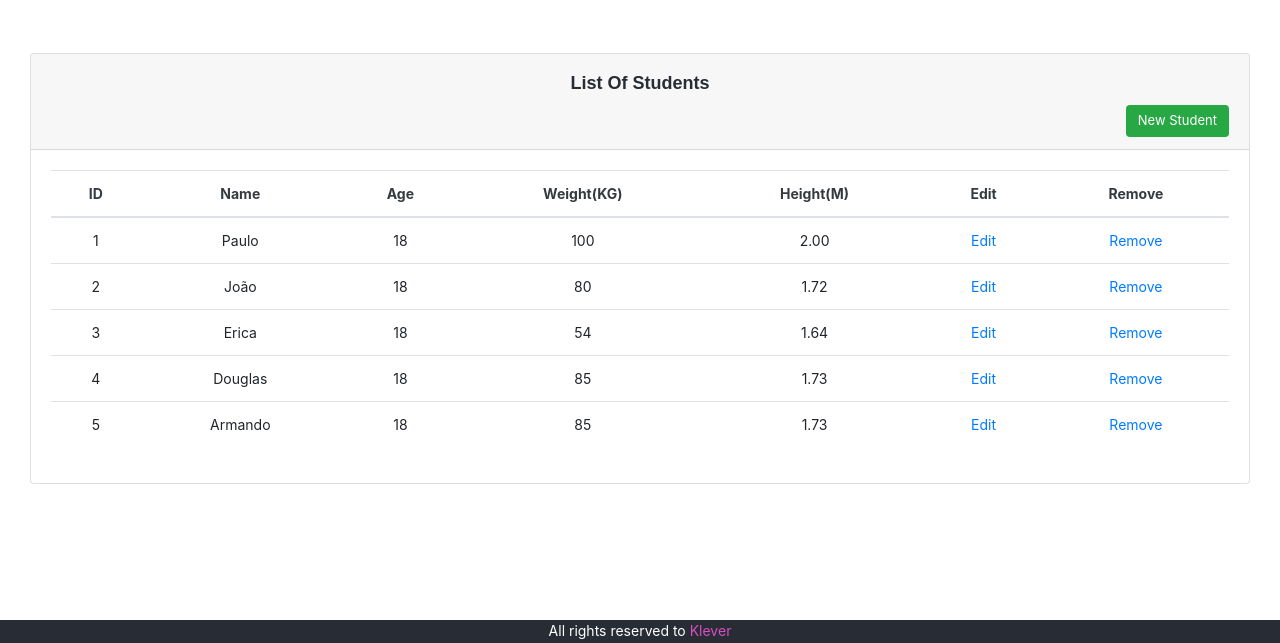
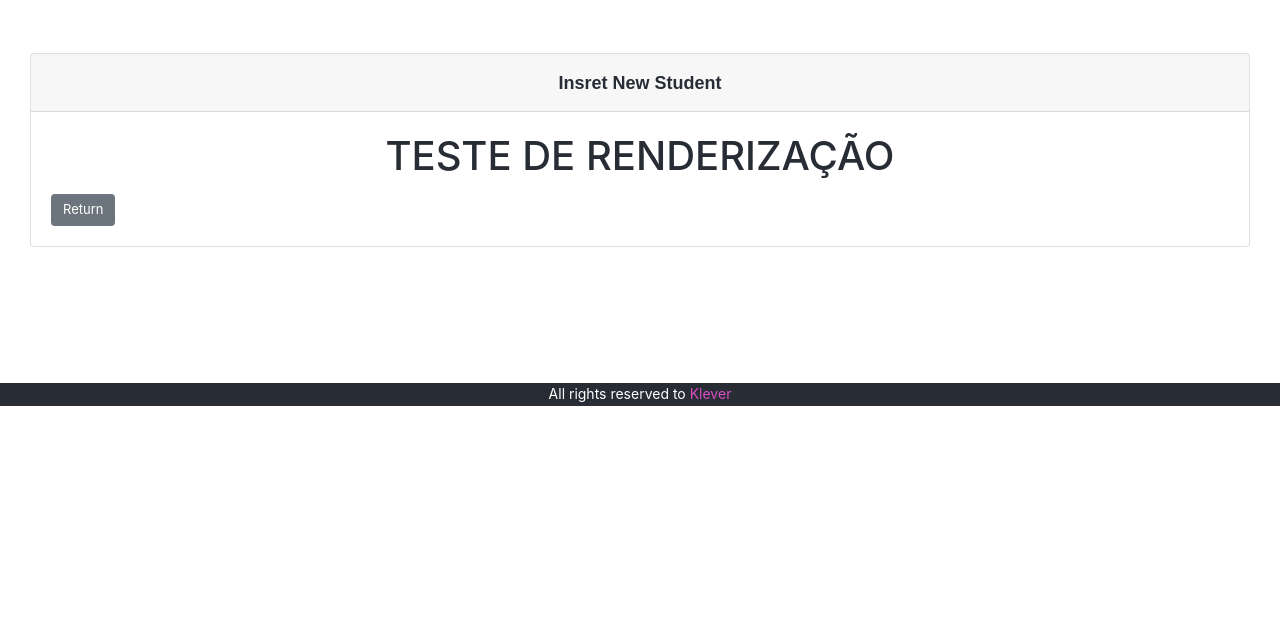
Before and after one commit to OtavioAugustto/chalangeKlever, a React app in the folder challenge-crud/: page /new-student in a window 1280 px wide. Shown: the part 157-800 px from the top of the page. Built offline with nearby package versions, Linux system fonts and the light colour scheme.

Commit message:
Create NewStudent and EditStudent component and define routes whit React-routes-dom

```diff
--- a/challenge-crud/package.json
+++ b/challenge-crud/package.json
@@ -6,10 +6,12 @@
     "@testing-library/jest-dom": "^5.12.0",
     "@testing-library/react": "^11.2.6",
     "@testing-library/user-event": "^12.8.3",
+    "@types/react-router-dom": "^5.1.7",
     "react": "^17.0.2",
     "react-dom": "^17.0.2",
     "react-icons": "^4.2.0",
     "react-native-vector-icons": "^8.1.0",
+    "react-router-dom": "^5.2.0",
     "react-scripts": "4.0.3",
     "web-vitals": "^1.1.2"
   },
--- a/challenge-crud/src/assets/css/App.css
+++ b/challenge-crud/src/assets/css/App.css
@@ -76,3 +76,53 @@
     transform: rotate(360deg);
   }
 }
+
+
+
+.title-table{
+  font-family:Arial, Helvetica, sans-serif;
+  font-weight:bold;
+  font-size:calc(10px + 1vmin);
+  margin: 0.4em 0em 0.2em 0em;
+}
+
+.pull-right{
+  float: right;
+}
+
+.pull-left{
+  float: left;
+}
+
+
+/* buttons */
+
+.bt-add{
+  margin: 0.5em 0em 0em 0em;
+  border: 0;
+  outline: none;
+  font-size: small;
+  box-shadow: none;
+}
+
+.bt-back{
+  margin: 0.5em 0em 0em 0em;
+  border: 0;
+  outline: none;
+  font-size: small;
+  box-shadow: none;
+}
+
+.bt-edit{
+  border: 0;
+  outline: none;
+  font-size: small;
+  box-shadow: none;
+}
+
+.bt-remove{
+  border: 0;
+  outline: none;
+  font-size: small;
+  box-shadow: none;
+}
--- a/challenge-crud/src/assets/css/ListStudents.css
+++ /dev/null
@@ -1,20 +0,0 @@
-
-
-.title-table{
-    font-family:Arial, Helvetica, sans-serif;
-    font-weight:bold;
-    font-size:calc(10px + 1vmin);
-    margin: 0.4em 0em 0.2em 0em;
-}
-
-.pull-right{
-    float: right;
-}
-
-#bt-add{
-    margin: 0.5em 0em 0em 0em;
-    border: 0;
-    outline: none;
-    font-size: small;
-    box-shadow: none;
-}
--- a/challenge-crud/src/components/list-students/ListStudents.js
+++ b/challenge-crud/src/components/list-students/ListStudents.js
@@ -1,19 +1,19 @@
-import '../../assets/css/ListStudents.css';
+import '../../assets/css/App.css';
 
 
 function ListStudents() {
   return (
-    <div class="container-fluid">
-      <div class="col-md-12">
-        <div class="card">
-            <div class="card-header">
-            <h2 class="title-table">List Of Students</h2>
-            <button id="bt-add" type="button" class="btn btn-success pull-right">New Student</button>
+    <div className="container-fluid">
+      <div className="col-md-12">
+        <div className="card">
+            <div className="card-header">
+            <h2 className="title-table">List Of Students</h2>
+            <a class="btn btn-success btn-round pull-right bt-add" href="/new-student">New Student</a>
         </div>
-              <div class="card-body">
-                <div class="table-responsive">
-                  <table class="table">
-                      <thead class="text-dark">
+              <div className="card-body">
+                <div className="table-responsive">
+                  <table className="table">
+                      <thead className="text-dark">
                         <tr>
                           <th>ID</th>
                           <th>Name</th>
@@ -25,72 +25,82 @@ function ListStudents() {
                         </tr>
                       </thead>
                       <tbody id="">
-                        <tr class="paciente">
+                        <tr>
                           <td name="id">1</td>
                           <td name="name">Paulo</td>
                           <td name="age">18</td>
                           <td name="weight">100</td>
                           <td name="height">2.00</td>
                           <td name="edit">
-                            <a href="#">Edit</a>
+                          <a class="btn btn-info btn-round bt-edit"
+                          href="/edit-student">Edit</a>
                           </td>
                           <td name="remove">
-                            <a href="#">Remove</a>
+                          <a class="btn btn-danger btn-round bt-remove"
+                          href="#">Remove</a>
                           </td>
                         </tr>
 
-                        <tr class="paciente">
+                        <tr>
                           <td name="id">2</td>
                           <td name="name">João</td>
                           <td name="age">18</td>
                           <td name="weight">80</td>
                           <td name="height">1.72</td>
                           <td name="edit">
-                            <a href="#">Edit</a>
+                          <a class="btn btn-info btn-round bt-edit"
+                          href="/edit-student">Edit</a>
                           </td>
                           <td name="remove">
-                            <a href="#">Remove</a>
+                          <a class="btn btn-danger btn-round bt-remove"
+                          href="#">Remove</a>
                           </td>
                         </tr>
 
-                        <tr class="paciente">
+                        <tr>
                           <td name="id">3</td>
                           <td name="name">Erica</td>
                           <td name="age">18</td>
-                          <td class="weight">54</td>
-                          <td class="height">1.64</td>
+                          <td name="weight">54</td>
+                          <td name="height">1.64</td>
                           <td name="edit">
-                            <a href="#">Edit</a>
+                          <a class="btn btn-info btn-round bt-edit"
+                          href="/edit-student">Edit</a>
                           </td>
                           <td name="remove">
-                            <a href="#">Remove</a>
+                          <a class="btn btn-danger btn-round bt-remove"
+                          href="#">Remove</a>
                           </td>
                         </tr>
 
-                        <tr class="paciente">
+                        <tr>
                           <td name="id">4</td>
                           <td name="name">Douglas</td>
                           <td name="age">18</td>
-                          <td class="weight">85</td>
-                          <td class="height">1.73</td>
+                          <td name="weight">85</td>
+                          <td name="height">1.73</td>
                           <td name="edit">
-                            <a href="#">Edit</a>
+                          <a class="btn btn-info btn-round bt-edit"
+                          href="/edit-student">Edit</a>
                           </td>
                           <td name="remove">
-                            <a href="#">Remove</a>
+                          <a class="btn btn-danger btn-round bt-remove"
+                          href="#">Remove</a>
                           </td>
                         </tr>
-                        <tr class="paciente">
+                        <tr>
                           <td name="id">5</td>
                           <td name="name">Armando</td>
                           <td name="age">18</td>
-                          <td class="weight">85</td>
-                          <td class="height">1.73</td>
+                          <td name="weight">85</td>
+                          <td name="height">1.73</td>
                           <td name="edit">
-                            <a href="#">Edit</a>
+                          <a class="btn btn-info btn-round bt-edit"
+                          href="/edit-student">Edit</a>
                           </td>
                           <td name="remove">
-                            <a href="#">Remove</a>
+                          <a class="btn btn-danger btn-round bt-remove"
+                          href="#">Remove</a>
                           </td>
                         </tr>
                       </tbody>
--- a/challenge-crud/src/index.js
+++ b/challenge-crud/src/index.js
@@ -4,10 +4,9 @@ import '../src/assets/css/index.css';
 import App from './views/App';
 import reportWebVitals from './reportWebVitals';
 
-
 ReactDOM.render(
   <React.StrictMode>
-    <App />
+      <App />
   </React.StrictMode>,
   document.getElementById('root')
 );
--- a/challenge-crud/src/views/App.js
+++ b/challenge-crud/src/views/App.js
@@ -1,21 +1,45 @@
 import '../assets/css/App.css';
+
+import TopBar from '../components/topbar/TopBar';
 import ListStudents from '../components/list-students/ListStudents';
-import TopBar from '../components/topbar/TopBar';
 import Footer from '../components/footer/Footer';
+import NewStudent from './new-student/NewStudent';
+import EditStudent from './edit-student/EditStudent';
+
+
+import {BrowserRouter as Router, Route, Switch} from 'react-router-dom';
+
 
 function App() {
+
   return (
+    <Router>
+      <Switch>
         <div className="App">
             <header className="App-header">
               <TopBar></TopBar>
             </header>
+            <Route exact path="/">
               <div className="App-content">
                 <ListStudents></ListStudents>
               </div>
+            </Route>
+            <Route exact path="/new-student">
+              <div className="App-content">
+                <NewStudent></NewStudent>
+              </div>
+            </Route>
+            <Route exact path="/edit-student">
+              <div className="App-content">
+                <EditStudent></EditStudent>
+              </div>
+            </Route>
             <div className="App-footer">
               <Footer></Footer>
             </div>
         </div>
+      </Switch>
+    </Router>
   );
 }
 
--- /dev/null
+++ b/challenge-crud/src/views/edit-student/EditStudent.js
@@ -0,0 +1,25 @@
+import '../../assets/css/App.css';
+
+
+function NewStudent() {
+  return (
+    <div class="container-fluid">
+      <div class="col-md-12">
+            <div class="card">
+                <div class="card-header">
+                <h2 class="title-table">Edit Student</h2>
+            </div>
+                <div class="card-body">
+                    <form>
+                        <h1>TESTE DE RENDERIZAÇÃO</h1>
+                        <h1>EDITAR</h1>
+                        <a class="btn btn-secondary btn-round pull-left bt-back" href="/">Return</a>
+                    </form>
+                </div>
+            </div>
+       </div>
+    </div>
+  );
+}
+
+export default NewStudent;
--- /dev/null
+++ b/challenge-crud/src/views/new-student/NewStudent.js
@@ -0,0 +1,24 @@
+import '../../assets/css/App.css';
+
+
+function NewStudent() {
+  return (
+    <div class="container-fluid">
+      <div class="col-md-12">
+            <div class="card">
+                <div class="card-header">
+                <h2 class="title-table">Insret New Student</h2>
+            </div>
+                <div class="card-body">
+                    <form>
+                        <h1>TESTE DE RENDERIZAÇÃO</h1>
+                        <a class="btn btn-secondary btn-round pull-left bt-back" href="/">Return</a>
+                    </form>
+                </div>
+            </div>
+       </div>
+    </div>
+  );
+}
+
+export default NewStudent;
```
Also changed, not shown: 1 other file. Lines whose indentation alone changed are shown as unchanged.
